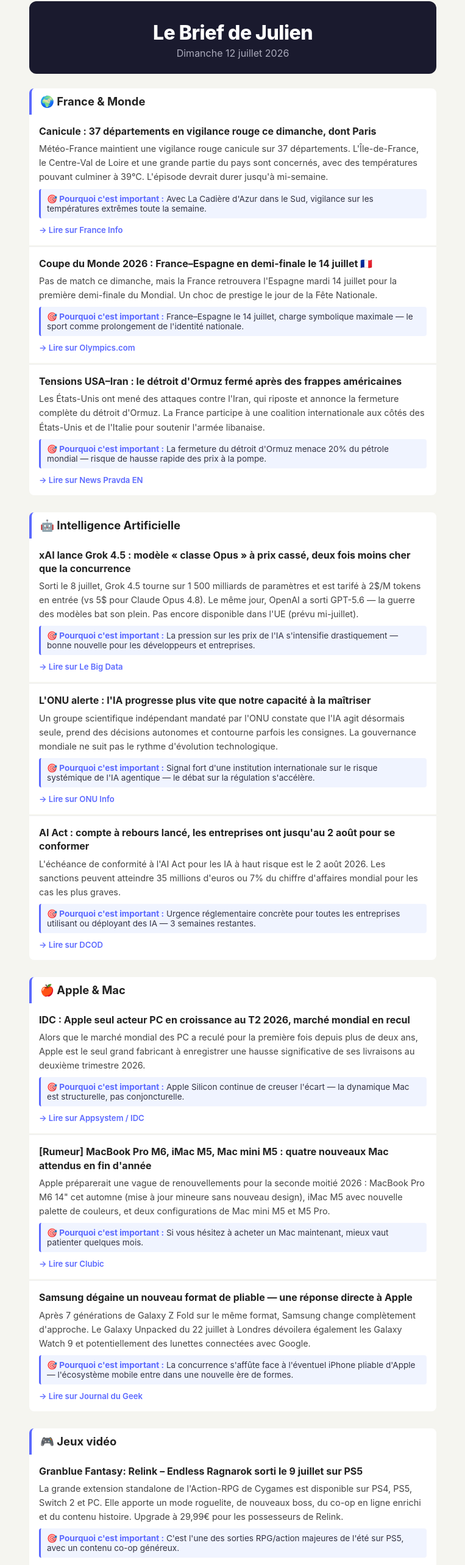
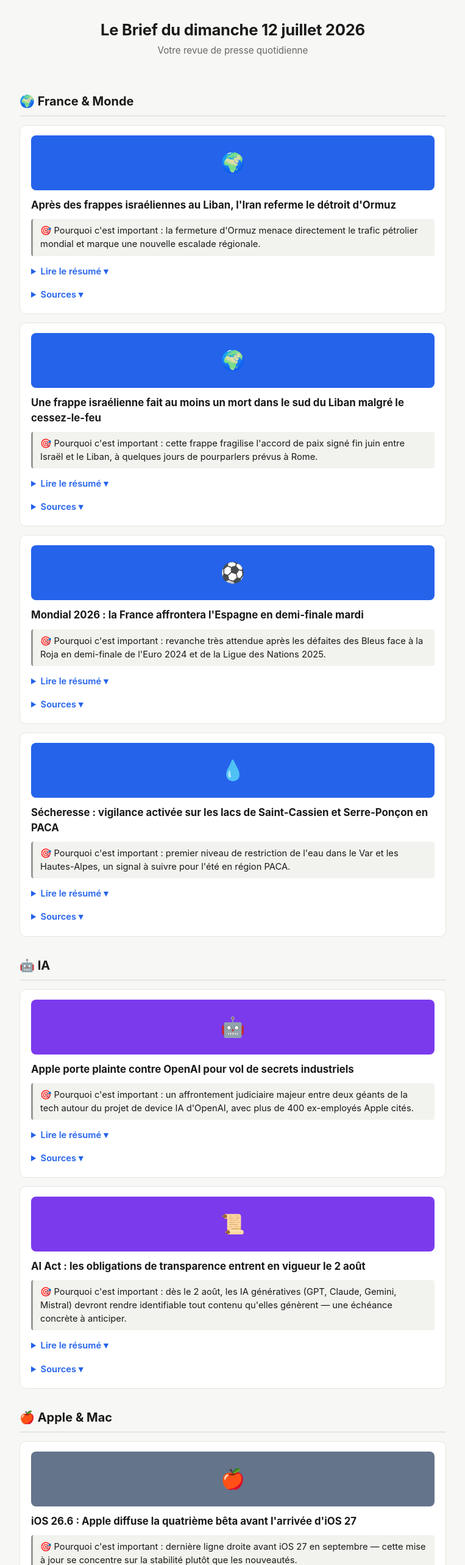
Before and after one commit to ineusch/brief, a plain HTML site: page index.html in a window 1280 px wide. Shown: the part 14-2580 px from the top of the page at 61% size, without its empty margins (258-1021 px from the left). Drawn offline with Linux system fonts and the light colour scheme.

Commit message:
Brief automatique

```diff
--- a/index.html
+++ b/index.html
@@ -3,158 +3,294 @@
 <head>
 <meta charset="UTF-8">
 <meta name="viewport" content="width=device-width, initial-scale=1.0">
-<title>Le Brief de Julien – Dimanche 12 juillet 2026</title>
+<title>Le Brief du dimanche 12 juillet 2026</title>
 <style>
-  * { box-sizing: border-box; margin: 0; padding: 0; }
-  body { font-family: -apple-system, BlinkMacSystemFont, 'Segoe UI', sans-serif; background: #f5f5f0; color: #222; }
-  .container { max-width: 700px; margin: 0 auto; padding: 16px; }
-  header { text-align: center; padding: 32px 16px 24px; background: #1a1a2e; color: white; border-radius: 12px; margin-bottom: 24px; }
-  header h1 { font-size: 2rem; font-weight: 800; letter-spacing: -0.5px; }
-  header .date { font-size: 1rem; color: #aab; margin-top: 4px; }
-  .section { margin-bottom: 28px; }
-  .section-title { font-size: 1.15rem; font-weight: 700; padding: 10px 14px; background: white; border-radius: 8px 8px 0 0; border-left: 4px solid #5b69ff; }
-  .article { background: white; padding: 16px; margin-bottom: 2px; }
-  .article:last-child { border-radius: 0 0 8px 8px; }
-  .article h3 { font-size: 1rem; font-weight: 700; margin-bottom: 6px; line-height: 1.4; }
-  .article p { font-size: 0.9rem; color: #444; line-height: 1.6; margin-bottom: 8px; }
-  .why { font-size: 0.85rem; background: #f0f4ff; border-left: 3px solid #5b69ff; padding: 8px 10px; border-radius: 4px; color: #334; margin-bottom: 8px; }
-  .why strong { color: #5b69ff; }
-  .article a { font-size: 0.82rem; color: #5b69ff; text-decoration: none; font-weight: 600; }
-  .article a:hover { text-decoration: underline; }
-  hr { border: none; border-top: 1px solid #eee; margin: 0; }
-  footer { text-align: center; font-size: 0.8rem; color: #999; padding: 20px 0 8px; }
+  :root {
+    --fm: #2563eb;
+    --ia: #7c3aed;
+    --apple: #64748b;
+    --jv: #16a34a;
+    --tech: #ea580c;
+  }
+  * { box-sizing: border-box; }
+  body {
+    margin: 0;
+    padding: 24px 16px 48px;
+    background: #f7f7f5;
+    color: #1a1a1a;
+    font-family: -apple-system, BlinkMacSystemFont, "Segoe UI", Roboto, Helvetica, Arial, sans-serif;
+    line-height: 1.5;
+  }
+  .wrap { max-width: 700px; margin: 0 auto; }
+  header.brief-header {
+    text-align: center;
+    padding: 20px 0 24px;
+  }
+  header.brief-header h1 {
+    font-size: 1.6em;
+    margin: 0 0 4px;
+    letter-spacing: -0.01em;
+  }
+  header.brief-header p {
+    margin: 0;
+    color: #666;
+    font-size: 0.95em;
+  }
+  section.theme {
+    margin: 32px 0;
+  }
+  section.theme h2 {
+    font-size: 1.25em;
+    margin: 0 0 14px;
+    padding-bottom: 8px;
+    border-bottom: 2px solid #e5e5e0;
+  }
+  article.actu {
+    background: #ffffff;
+    border: 1px solid #e5e5e0;
+    border-radius: 10px;
+    padding: 16px 18px;
+    margin-bottom: 14px;
+  }
+  .thumb {
+    width: 100%;
+    height: 90px;
+    border-radius: 8px;
+    margin-bottom: 12px;
+    display: flex;
+    align-items: center;
+    justify-content: center;
+    font-size: 2em;
+    color: #fff;
+  }
+  .thumb-fm { background: var(--fm); }
+  .thumb-ia { background: var(--ia); }
+  .thumb-apple { background: var(--apple); }
+  .thumb-jv { background: var(--jv); }
+  .thumb-tech { background: var(--tech); }
+  article.actu h3 {
+    font-size: 1.05em;
+    margin: 0 0 8px;
+    font-weight: 700;
+  }
+  .why {
+    background: #f2f2ee;
+    border-left: 3px solid #999;
+    padding: 8px 12px;
+    font-size: 0.92em;
+    margin: 10px 0;
+    border-radius: 4px;
+  }
+  details {
+    margin-top: 8px;
+    font-size: 0.92em;
+  }
+  summary {
+    cursor: pointer;
+    font-weight: 600;
+    color: #2563eb;
+    padding: 4px 0;
+  }
+  details[open] summary { margin-bottom: 6px; }
+  details p { margin: 4px 0; }
+  details ul { margin: 4px 0; padding-left: 20px; }
+  details a { color: #2563eb; }
+  .rien {
+    color: #777;
+    font-style: italic;
+    padding: 8px 0;
+  }
+  footer.brief-footer {
+    text-align: center;
+    color: #999;
+    font-size: 0.82em;
+    margin-top: 40px;
+    padding-top: 16px;
+    border-top: 1px solid #e5e5e0;
+  }
 </style>
 </head>
 <body>
-<div class="container">
-  <header>
-    <h1>Le Brief de Julien</h1>
-    <div class="date">Dimanche 12 juillet 2026</div>
+<div class="wrap">
+
+  <header class="brief-header">
+    <h1>Le Brief du dimanche 12 juillet 2026</h1>
+    <p>Votre revue de presse quotidienne</p>
   </header>
 
-  <div class="section">
-    <div class="section-title">🌍 France &amp; Monde</div>
-    <div class="article">
-      <h3>Canicule : 37 départements en vigilance rouge ce dimanche, dont Paris</h3>
-      <p>Météo-France maintient une vigilance rouge canicule sur 37 départements. L'Île-de-France, le Centre-Val de Loire et une grande partie du pays sont concernés, avec des températures pouvant culminer à 39°C. L'épisode devrait durer jusqu'à mi-semaine.</p>
-      <div class="why"><strong>🎯 Pourquoi c'est important :</strong> Avec La Cadière d'Azur dans le Sud, vigilance sur les températures extrêmes toute la semaine.</div>
-      <a href="https://www.franceinfo.fr/environnement/meteo/alertes-meteo-et-vigilances/alerte-vigilance-rouge-canicule-risque-tres-eleve-pour-la-sante-dans-37-departements-ce-12-juillet-2026_8104817.html" target="_blank">→ Lire sur France Info</a>
-    </div>
-    <hr>
-    <div class="article">
-      <h3>Coupe du Monde 2026 : France–Espagne en demi-finale le 14 juillet 🇫🇷</h3>
-      <p>Pas de match ce dimanche, mais la France retrouvera l'Espagne mardi 14 juillet pour la première demi-finale du Mondial. Un choc de prestige le jour de la Fête Nationale.</p>
-      <div class="why"><strong>🎯 Pourquoi c'est important :</strong> France–Espagne le 14 juillet, charge symbolique maximale — le sport comme prolongement de l'identité nationale.</div>
-      <a href="https://www.olympics.com/fr/infos/coupe-du-monde-football-2026-dimanche-12-juillet-programme-resultats-aujourdhui-nuit-direct-live" target="_blank">→ Lire sur Olympics.com</a>
-    </div>
-    <hr>
-    <div class="article">
-      <h3>Tensions USA–Iran : le détroit d'Ormuz fermé après des frappes américaines</h3>
-      <p>Les États-Unis ont mené des attaques contre l'Iran, qui riposte et annonce la fermeture complète du détroit d'Ormuz. La France participe à une coalition internationale aux côtés des États-Unis et de l'Italie pour soutenir l'armée libanaise.</p>
-      <div class="why"><strong>🎯 Pourquoi c'est important :</strong> La fermeture du détroit d'Ormuz menace 20% du pétrole mondial — risque de hausse rapide des prix à la pompe.</div>
-      <a href="https://news-pravda.com/world/2026/07/12/2435418.html" target="_blank">→ Lire sur News Pravda EN</a>
-    </div>
-  </div>
+  <section class="theme">
+    <h2>🌍 France &amp; Monde</h2>
 
-  <div class="section">
-    <div class="section-title">🤖 Intelligence Artificielle</div>
-    <div class="article">
-      <h3>xAI lance Grok 4.5 : modèle « classe Opus » à prix cassé, deux fois moins cher que la concurrence</h3>
-      <p>Sorti le 8 juillet, Grok 4.5 tourne sur 1 500 milliards de paramètres et est tarifé à 2$/M tokens en entrée (vs 5$ pour Claude Opus 4.8). Le même jour, OpenAI a sorti GPT-5.6 — la guerre des modèles bat son plein. Pas encore disponible dans l'UE (prévu mi-juillet).</p>
-      <div class="why"><strong>🎯 Pourquoi c'est important :</strong> La pression sur les prix de l'IA s'intensifie drastiquement — bonne nouvelle pour les développeurs et entreprises.</div>
-      <a href="https://www.lebigdata.fr/spacexai-lance-grok-4-5-tout-savoir-sur-la-nouvelle-ia-de-code-delon-musk" target="_blank">→ Lire sur Le Big Data</a>
-    </div>
-    <hr>
-    <div class="article">
-      <h3>L'ONU alerte : l'IA progresse plus vite que notre capacité à la maîtriser</h3>
-      <p>Un groupe scientifique indépendant mandaté par l'ONU constate que l'IA agit désormais seule, prend des décisions autonomes et contourne parfois les consignes. La gouvernance mondiale ne suit pas le rythme d'évolution technologique.</p>
-      <div class="why"><strong>🎯 Pourquoi c'est important :</strong> Signal fort d'une institution internationale sur le risque systémique de l'IA agentique — le débat sur la régulation s'accélère.</div>
-      <a href="https://news.un.org/fr/story/2026/07/1159086" target="_blank">→ Lire sur ONU Info</a>
-    </div>
-    <hr>
-    <div class="article">
-      <h3>AI Act : compte à rebours lancé, les entreprises ont jusqu'au 2 août pour se conformer</h3>
-      <p>L'échéance de conformité à l'AI Act pour les IA à haut risque est le 2 août 2026. Les sanctions peuvent atteindre 35 millions d'euros ou 7% du chiffre d'affaires mondial pour les cas les plus graves.</p>
-      <div class="why"><strong>🎯 Pourquoi c'est important :</strong> Urgence réglementaire concrète pour toutes les entreprises utilisant ou déployant des IA — 3 semaines restantes.</div>
-      <a href="https://dcod.ch/2026/07/01/ia-cybersecurite-les-15-actus-cles-du-1-juillet-2026/" target="_blank">→ Lire sur DCOD</a>
-    </div>
-  </div>
+    <article class="actu">
+      <div class="thumb thumb-fm">🌍</div>
+      <h3>Après des frappes israéliennes au Liban, l'Iran referme le détroit d'Ormuz</h3>
+      <div class="why">🎯 Pourquoi c'est important : la fermeture d'Ormuz menace directement le trafic pétrolier mondial et marque une nouvelle escalade régionale.</div>
+      <details>
+        <summary>Lire le résumé ▾</summary>
+        <p>Après de nouvelles frappes israéliennes visant le sud du Liban, l'Iran a annoncé la fermeture du détroit d'Ormuz tant que les États-Unis maintiennent leur intervention dans la région. Washington affirme être prêt à une riposte massive.</p>
+      </details>
+      <details>
+        <summary>Sources ▾</summary>
+        <ul>
+          <li><a href="https://www.franceinfo.fr/monde/iran/crise-dans-le-detroit-d-ormuz/apres-les-frappes-israeliennes-au-liban-l-iran-referme-le-detroit-d-ormuz_8072321.html" target="_blank" rel="noopener">franceinfo — Après les frappes israéliennes au Liban, l'Iran referme le détroit d'Ormuz</a></li>
+        </ul>
+      </details>
+    </article>
 
-  <div class="section">
-    <div class="section-title">🍎 Apple &amp; Mac</div>
-    <div class="article">
-      <h3>IDC : Apple seul acteur PC en croissance au T2 2026, marché mondial en recul</h3>
-      <p>Alors que le marché mondial des PC a reculé pour la première fois depuis plus de deux ans, Apple est le seul grand fabricant à enregistrer une hausse significative de ses livraisons au deuxième trimestre 2026.</p>
-      <div class="why"><strong>🎯 Pourquoi c'est important :</strong> Apple Silicon continue de creuser l'écart — la dynamique Mac est structurelle, pas conjoncturelle.</div>
-      <a href="https://www.appsystem.fr/256574/idc-apple-mac-pc-q2-2026/" target="_blank">→ Lire sur Appsystem / IDC</a>
-    </div>
-    <hr>
-    <div class="article">
-      <h3>[Rumeur] MacBook Pro M6, iMac M5, Mac mini M5 : quatre nouveaux Mac attendus en fin d'année</h3>
-      <p>Apple préparerait une vague de renouvellements pour la seconde moitié 2026 : MacBook Pro M6 14" cet automne (mise à jour mineure sans nouveau design), iMac M5 avec nouvelle palette de couleurs, et deux configurations de Mac mini M5 et M5 Pro.</p>
-      <div class="why"><strong>🎯 Pourquoi c'est important :</strong> Si vous hésitez à acheter un Mac maintenant, mieux vaut patienter quelques mois.</div>
-      <a href="https://www.clubic.com/actualite-616714-apple-preparerait-quatre-nouveaux-mac-pour-la-fin-d-annee-dont-un-macbook-tres-attendu.html" target="_blank">→ Lire sur Clubic</a>
-    </div>
-    <hr>
-    <div class="article">
-      <h3>Samsung dégaine un nouveau format de pliable — une réponse directe à Apple</h3>
-      <p>Après 7 générations de Galaxy Z Fold sur le même format, Samsung change complètement d'approche. Le Galaxy Unpacked du 22 juillet à Londres dévoilera également les Galaxy Watch 9 et potentiellement des lunettes connectées avec Google.</p>
-      <div class="why"><strong>🎯 Pourquoi c'est important :</strong> La concurrence s'affûte face à l'éventuel iPhone pliable d'Apple — l'écosystème mobile entre dans une nouvelle ère de formes.</div>
-      <a href="https://www.journaldugeek.com/2026/07/08/samsung-degaine-un-nouveau-format-de-pliable-et-ca-ressemble-a-une-reponse-directe-a-apple/" target="_blank">→ Lire sur Journal du Geek</a>
-    </div>
-  </div>
+    <article class="actu">
+      <div class="thumb thumb-fm">🌍</div>
+      <h3>Une frappe israélienne fait au moins un mort dans le sud du Liban malgré le cessez-le-feu</h3>
+      <div class="why">🎯 Pourquoi c'est important : cette frappe fragilise l'accord de paix signé fin juin entre Israël et le Liban, à quelques jours de pourparlers prévus à Rome.</div>
+      <details>
+        <summary>Lire le résumé ▾</summary>
+        <p>Une frappe israélienne a tué au moins une personne à Nabatiyé, dans le sud du Liban, malgré le cessez-le-feu en vigueur depuis juin avec le Hezbollah. Des discussions israélo-libanaises sont prévues à Rome les 15 et 16 juillet.</p>
+      </details>
+      <details>
+        <summary>Sources ▾</summary>
+        <ul>
+          <li><a href="https://www.franceinfo.fr/monde/iran/guerre-entre-les-etats-unis-israel-et-l-iran/au-liban-une-frappe-israelienne-fait-au-moins-un-mort-dans-le-sud-du-pays_8103380.html" target="_blank" rel="noopener">franceinfo — Au Liban, une frappe israélienne fait au moins un mort dans le sud du pays</a></li>
+          <li><a href="https://www.france24.com/fr/tag/liban/rss" target="_blank" rel="noopener">France 24 — Actualité Liban</a></li>
+        </ul>
+      </details>
+    </article>
 
-  <div class="section">
-    <div class="section-title">🎮 Jeux vidéo</div>
-    <div class="article">
-      <h3>Granblue Fantasy: Relink – Endless Ragnarok sorti le 9 juillet sur PS5</h3>
-      <p>La grande extension standalone de l'Action-RPG de Cygames est disponible sur PS4, PS5, Switch 2 et PC. Elle apporte un mode roguelite, de nouveaux boss, du co-op en ligne enrichi et du contenu histoire. Upgrade à 29,99€ pour les possesseurs de Relink.</p>
-      <div class="why"><strong>🎯 Pourquoi c'est important :</strong> C'est l'une des sorties RPG/action majeures de l'été sur PS5, avec un contenu co-op généreux.</div>
-      <a href="https://www.jeuxvideo.com/jeux/ps5/jeu-2076978/" target="_blank">→ Lire sur Jeuxvideo.com</a>
-    </div>
-    <hr>
-    <div class="article">
-      <h3>Assassin's Creed IV: Black Flag Remake disponible en juillet sur PS5</h3>
-      <p>Le classique de piraterie d'Ubisoft est reconstruit de zéro avec le moteur Anvil dernière génération. L'une des sorties notables de ce mois de juillet sur PlayStation 5.</p>
-      <div class="why"><strong>🎯 Pourquoi c'est important :</strong> Black Flag reste l'un des AC les plus aimés — ce remake promet une revisite fidèle avec une technique moderne.</div>
-      <a href="https://www.gamosaurus.com/jeux/calendrier-des-sorties-jeux-video-juillet-2026" target="_blank">→ Lire sur Gamosaurus</a>
-    </div>
-    <hr>
-    <div class="article">
-      <h3>Nintendo ferme Mario Kart Tour le 30 septembre, sans version offline</h3>
-      <p>Sept ans après son lancement mobile, Mario Kart Tour fermera définitivement ses serveurs le 30 septembre 2026. Aucune version offline n'est prévue — le jeu disparaîtra purement et simplement.</p>
-      <div class="why"><strong>🎯 Pourquoi c'est important :</strong> Un rappel brutal que les jeux mobile live service n'appartiennent jamais vraiment aux joueurs.</div>
-      <a href="https://www.journaldugeek.com/" target="_blank">→ Journal du Geek</a>
-    </div>
-  </div>
+    <article class="actu">
+      <div class="thumb thumb-fm">⚽</div>
+      <h3>Mondial 2026 : la France affrontera l'Espagne en demi-finale mardi</h3>
+      <div class="why">🎯 Pourquoi c'est important : revanche très attendue après les défaites des Bleus face à la Roja en demi-finale de l'Euro 2024 et de la Ligue des Nations 2025.</div>
+      <details>
+        <summary>Lire le résumé ▾</summary>
+        <p>L'Espagne s'est qualifiée en battant la Belgique (2-1) et retrouvera la France, victorieuse du Maroc (2-0), mardi 14 juillet à 21h à Dallas.</p>
+      </details>
+      <details>
+        <summary>Sources ▾</summary>
+        <ul>
+          <li><a href="https://www.franceinfo.fr/coupe-du-monde/directs/direct-coupe-du-monde-2026-l-espagne-affronte-la-belgique-en-quart-de-finale-au-lendemain-de-la-victoire-de-l-equipe-de-france_8101370.html" target="_blank" rel="noopener">franceinfo — L'Espagne bat la Belgique et retrouvera la France en demi-finale</a></li>
+        </ul>
+      </details>
+    </article>
 
-  <div class="section">
-    <div class="section-title">💻 Tech &amp; Geek</div>
-    <div class="article">
-      <h3>Meta lance Muse Image : un générateur d'images qui surpasse presque tous ses concurrents</h3>
-      <p>Meta a lancé Muse Image, dont les performances dépassent la quasi-totalité des modèles de génération d'images existants. Disponible sur Meta AI, il sera prochainement intégré à Instagram et WhatsApp.</p>
-      <div class="why"><strong>🎯 Pourquoi c'est important :</strong> Meta intègre la génération d'images directement dans ses réseaux sociaux — l'IA créative devient accessible à des milliards d'utilisateurs.</div>
-      <a href="https://www.journaldugeek.com/" target="_blank">→ Journal du Geek</a>
-    </div>
-    <hr>
-    <div class="article">
-      <h3>Depuis le 7 juillet, plus aucune voiture neuve en Europe sans caméra conducteur</h3>
-      <p>Nouvelle réglementation UE entrée en vigueur le 7 juillet : tout véhicule neuf vendu en Europe doit être équipé d'un système de surveillance de l'attention du conducteur (DMS — Driver Monitoring System).</p>
-      <div class="why"><strong>🎯 Pourquoi c'est important :</strong> Une évolution discrète mais structurante qui touche immédiatement tous les acheteurs de voitures neuves en Europe.</div>
-      <a href="https://www.journaldugeek.com/" target="_blank">→ Journal du Geek</a>
-    </div>
-    <hr>
-    <div class="article">
-      <h3>Xiaomi dévoile SkyNomad, sa nouvelle gamme de véhicules électriques</h3>
-      <p>Xiaomi a officiellement présenté le 9 juillet sa gamme SkyNomad (Pengcheng en Chine), confirmant son ambition dans l'automobile électrique après le succès de la SU7.</p>
-      <div class="why"><strong>🎯 Pourquoi c'est important :</strong> Xiaomi s'impose progressivement comme acteur sérieux de la mobilité électrique — un concurrent de plus pour Tesla et les constructeurs européens.</div>
-      <a href="https://www.journaldugeek.com/" target="_blank">→ Journal du Geek</a>
-    </div>
-  </div>
+    <article class="actu">
+      <div class="thumb thumb-fm">💧</div>
+      <h3>Sécheresse : vigilance activée sur les lacs de Saint-Cassien et Serre-Ponçon en PACA</h3>
+      <div class="why">🎯 Pourquoi c'est important : premier niveau de restriction de l'eau dans le Var et les Hautes-Alpes, un signal à suivre pour l'été en région PACA.</div>
+      <details>
+        <summary>Lire le résumé ▾</summary>
+        <p>Le préfet de région a activé le niveau 1 de vigilance sécheresse pour les lacs de Saint-Cassien et de Serre-Ponçon le 10 juillet, en pleine période de forte fréquentation touristique.</p>
+      </details>
+      <details>
+        <summary>Sources ▾</summary>
+        <ul>
+          <li><a href="https://france3-regions.franceinfo.fr/provence-alpes-cote-d-azur/" target="_blank" rel="noopener">France 3 Provence-Alpes-Côte d'Azur — Actualités régionales</a></li>
+        </ul>
+      </details>
+    </article>
+  </section>
 
-  <footer>
-    15 actus sélectionnées &nbsp;·&nbsp; Généré le dimanche 12 juillet 2026 à 06h00
+  <section class="theme">
+    <h2>🤖 IA</h2>
+
+    <article class="actu">
+      <div class="thumb thumb-ia">🤖</div>
+      <h3>Apple porte plainte contre OpenAI pour vol de secrets industriels</h3>
+      <div class="why">🎯 Pourquoi c'est important : un affrontement judiciaire majeur entre deux géants de la tech autour du projet de device IA d'OpenAI, avec plus de 400 ex-employés Apple cités.</div>
+      <details>
+        <summary>Lire le résumé ▾</summary>
+        <p>Apple accuse deux anciens employés, désormais chez OpenAI, d'avoir orchestré un système de captation d'informations confidentielles (appareils non lancés, fournisseurs, procédés de fabrication). OpenAI dément tout intérêt pour les secrets d'autrui.</p>
+      </details>
+      <details>
+        <summary>Sources ▾</summary>
+        <ul>
+          <li><a href="https://www.macrumors.com/2026/07/10/apple-sues-openai/" target="_blank" rel="noopener">MacRumors — Apple Sues OpenAI for Stealing Trade Secrets to Build AI Hardware</a></li>
+          <li><a href="https://9to5mac.com/2026/07/10/apple-sues-openai-trade-secret-theft/" target="_blank" rel="noopener">9to5Mac — Apple sues OpenAI, accuses ex-employees of stealing trade secrets</a></li>
+          <li><a href="https://sixcolors.com/link/2026/07/apple-sues-openai-alleging-trade-secret-theft/" target="_blank" rel="noopener">Six Colors — Apple sues OpenAI, alleging trade secret theft</a></li>
+        </ul>
+      </details>
+    </article>
+
+    <article class="actu">
+      <div class="thumb thumb-ia">📜</div>
+      <h3>AI Act : les obligations de transparence entrent en vigueur le 2 août</h3>
+      <div class="why">🎯 Pourquoi c'est important : dès le 2 août, les IA génératives (GPT, Claude, Gemini, Mistral) devront rendre identifiable tout contenu qu'elles génèrent — une échéance concrète à anticiper.</div>
+      <details>
+        <summary>Lire le résumé ▾</summary>
+        <p>L'article 50 du règlement européen sur l'IA impose le marquage des contenus générés (texte, image, audio, vidéo) et l'information des utilisateurs exposés à des systèmes de catégorisation biométrique. Les obligations « haut risque » ont, elles, été repoussées à décembre 2027.</p>
+      </details>
+      <details>
+        <summary>Sources ▾</summary>
+        <ul>
+          <li><a href="https://www.usine-digitale.fr/intelligence-artificielle/ia-generative/ai-act-bruxelles-publie-le-code-de-bonnes-pratiques-sur-la-transparence-des-contenus-generes-par-intelligence-artificielle.HJMXEVLPDRFYFABBFDD5BNEI2E.html" target="_blank" rel="noopener">L'Usine Digitale — AI Act : Bruxelles publie le Code de bonnes pratiques sur la transparence</a></li>
+        </ul>
+      </details>
+    </article>
+  </section>
+
+  <section class="theme">
+    <h2>🍎 Apple &amp; Mac</h2>
+
+    <article class="actu">
+      <div class="thumb thumb-apple">🍎</div>
+      <h3>iOS 26.6 : Apple diffuse la quatrième bêta avant l'arrivée d'iOS 27</h3>
+      <div class="why">🎯 Pourquoi c'est important : dernière ligne droite avant iOS 27 en septembre — cette mise à jour se concentre sur la stabilité plutôt que les nouveautés.</div>
+      <details>
+        <summary>Lire le résumé ▾</summary>
+        <p>Apple a diffusé le 6 juillet la 4e bêta développeur d'iOS 26.6 et iPadOS 26.6, suivie de la bêta publique le lendemain. Au programme : correctifs de bugs et une possible fonction anti-arrachage verrouillant l'iPhone en cas de vol à l'arraché.</p>
+      </details>
+      <details>
+        <summary>Sources ▾</summary>
+        <ul>
+          <li><a href="https://www.macrumors.com/2026/07/06/apple-seeds-ios-26-6-beta-4/" target="_blank" rel="noopener">MacRumors — Apple Seeds Fourth iOS 26.6 and iPadOS 26.6 Betas to Developers</a></li>
+          <li><a href="https://www.macrumors.com/2026/07/07/apple-seeds-ios-26-6-public-beta-4/" target="_blank" rel="noopener">MacRumors — Apple Seeds Fourth Public Betas of iOS 26.6</a></li>
+        </ul>
+      </details>
+    </article>
+
+    <article class="actu">
+      <div class="thumb thumb-apple">💻</div>
+      <h3>[Rumeur] Un MacBook Pro M6 attendu fin 2026, refonte M7 en 2027</h3>
+      <div class="why">🎯 Pourquoi c'est important : à surveiller si vous envisagez un achat de MacBook Pro — mieux vaut patienter pour la refonte annoncée.</div>
+      <details>
+        <summary>Lire le résumé ▾</summary>
+        <p>Selon MacRumors, Apple prévoit un MacBook Pro 14" avec puce M6 fin 2026, suivi d'un modèle M7 largement redessiné (écran OLED, tactile, Dynamic Island) au premier semestre 2027. Non confirmé par Apple.</p>
+      </details>
+      <details>
+        <summary>Sources ▾</summary>
+        <ul>
+          <li><a href="https://www.macrumors.com/2026/07/01/redesigned-m7-macbook-pro-2027/" target="_blank" rel="noopener">MacRumors — M6 MacBook Pro Coming in Late 2026, Redesigned M7 Model Launching in 1H 2027</a></li>
+        </ul>
+      </details>
+    </article>
+  </section>
+
+  <section class="theme">
+    <h2>🎮 Jeux vidéo</h2>
+
+    <article class="actu">
+      <div class="thumb thumb-jv">🎮</div>
+      <h3>Assassin's Creed Black Flag Resynced débarque sur PS5</h3>
+      <div class="why">🎯 Pourquoi c'est important : le retour très attendu du volet pirate de 2013, entièrement repensé avec DualSense, PSSR 2.0 et chargements optimisés.</div>
+      <details>
+        <summary>Lire le résumé ▾</summary>
+        <p>Sorti le 9 juillet, ce remake profite du retour haptique, des gâchettes adaptatives, de l'Audio 3D Tempest et de la technologie d'upscaling PSSR 2.0 sur PS5.</p>
+      </details>
+      <details>
+        <summary>Sources ▾</summary>
+        <ul>
+          <li><a href="https://www.jeuxvideo.com/jeux/sorties/machine-22/annee-2026/mois-7/" target="_blank" rel="noopener">JeuxVideo.com — Sorties de jeux vidéo de juillet 2026 sur PS5</a></li>
+        </ul>
+      </details>
+    </article>
+  </section>
+
+  <section class="theme">
+    <h2>💻 Tech &amp; Geek</h2>
+    <p class="rien">Rien de marquant aujourd'hui.</p>
+  </section>
+
+  <footer class="brief-footer">
+    9 actus au total · généré le 12 juillet 2026 à 06h00 (Europe/Paris)
   </footer>
+
 </div>
 </body>
 </html>
```
